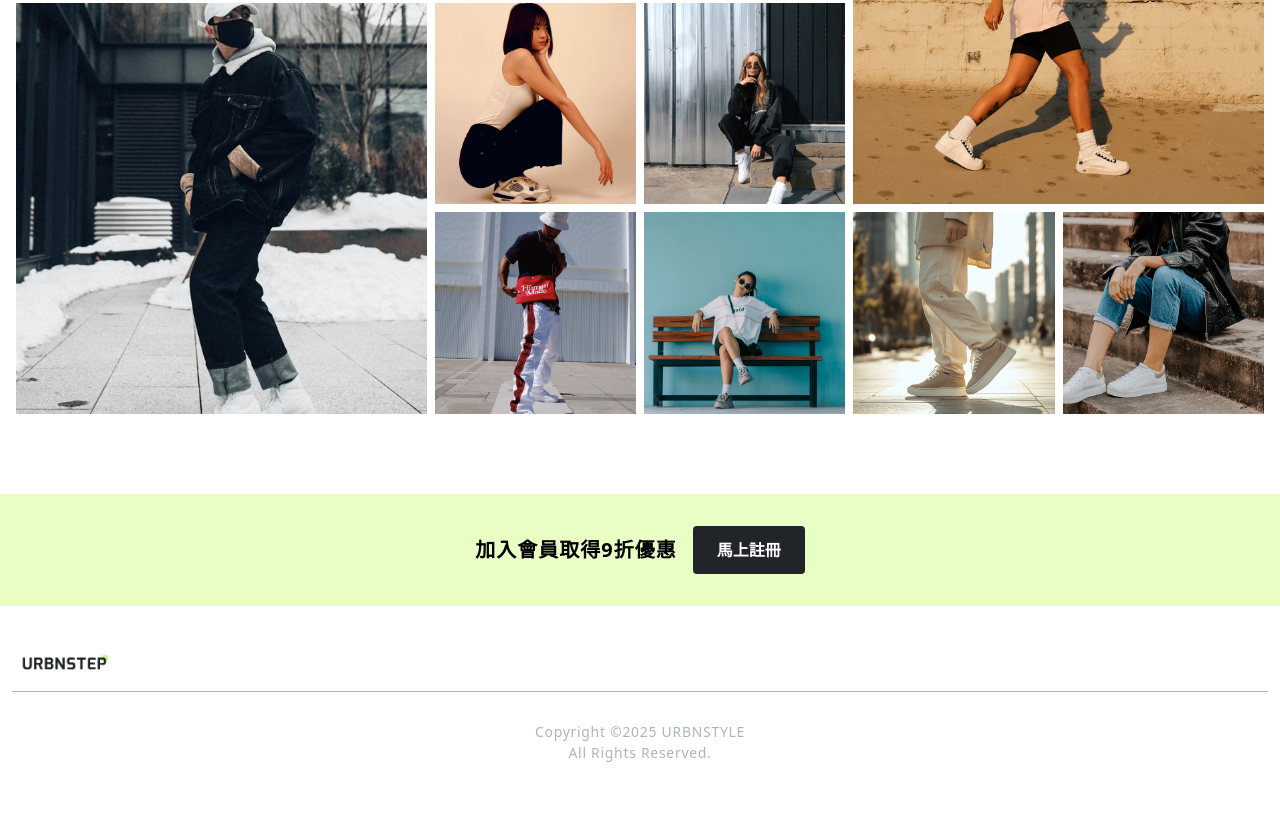
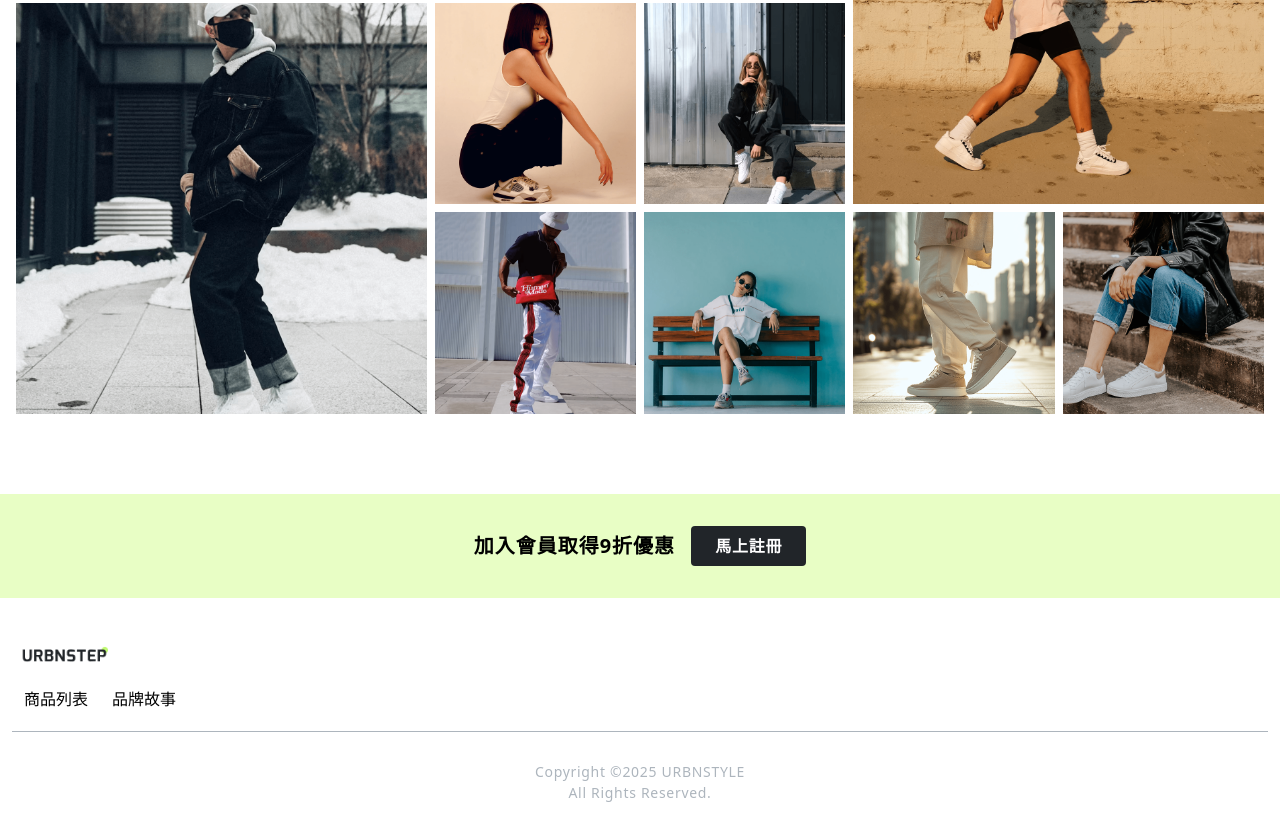
Before and after one commit to DeathScythe1021/rocket_works_deathscythe, a website: page index.html in a window 1280 px wide. Shown: the part 3717-4551 px from the top of the page. Before the commit the page ends 4511 px from the top, so only its background shows below. Drawn offline with Linux system fonts and the light colour scheme.

```diff
--- a/index.html
+++ b/index.html
@@ -246,7 +246,7 @@
                     <div class=" w-full  bg-[var(--color-primary-200)] px-[24px] py-[32px] lg:py-[33.5]">
                     <div class="flex flex-raw justify-between lg:justify-center items-center gap-[16px]  w-full">
                     <h2 class="TW-Headings-H5  lg:TW-Headings-H4 ">加入會員取得9折優惠</h2>
-                    <button class="btn-secondary ">馬上註冊</button>
+                    <button class="btn-secondary TW-Label-md py-[8px] px-[16px]">馬上註冊</button>
 
                     </div>
                     </div>
@@ -255,7 +255,7 @@
             </main>
             <!--footer-->
              <footer class=" flex flex-col items-center w-full py-[32px] px-[12px]">
-                <div class="flex  flex-col max-w-[1320px] w-full py-[8px] ">
+                <div class="flex  flex-col lg:flex-raw max-w-[1320px] w-full py-[8px] ">
 
 
                     <div>
@@ -264,7 +264,7 @@
 
 
                     <!--手機版（大螢幕時隱藏）-->
-                    <div class=" flex flex-col w-full  lg:hidden ">
+                    <div class=" flex flex-col w-full  lg:flex-row">
                         <div class=" text-left py-[12px] px-[12px] ]">商品列表</div>
                         <div class=" text-left py-[12px] px-[12px]">品牌故事</div>
                     </div>
```
